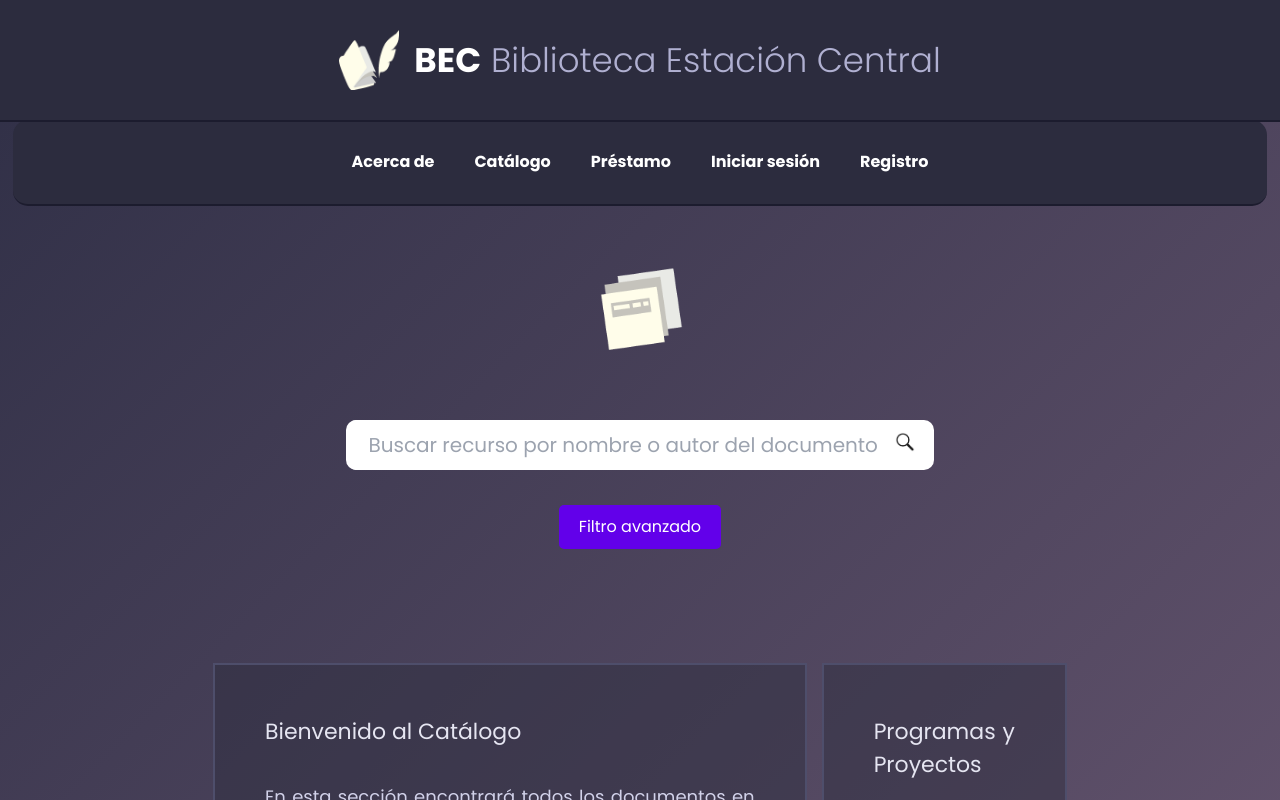
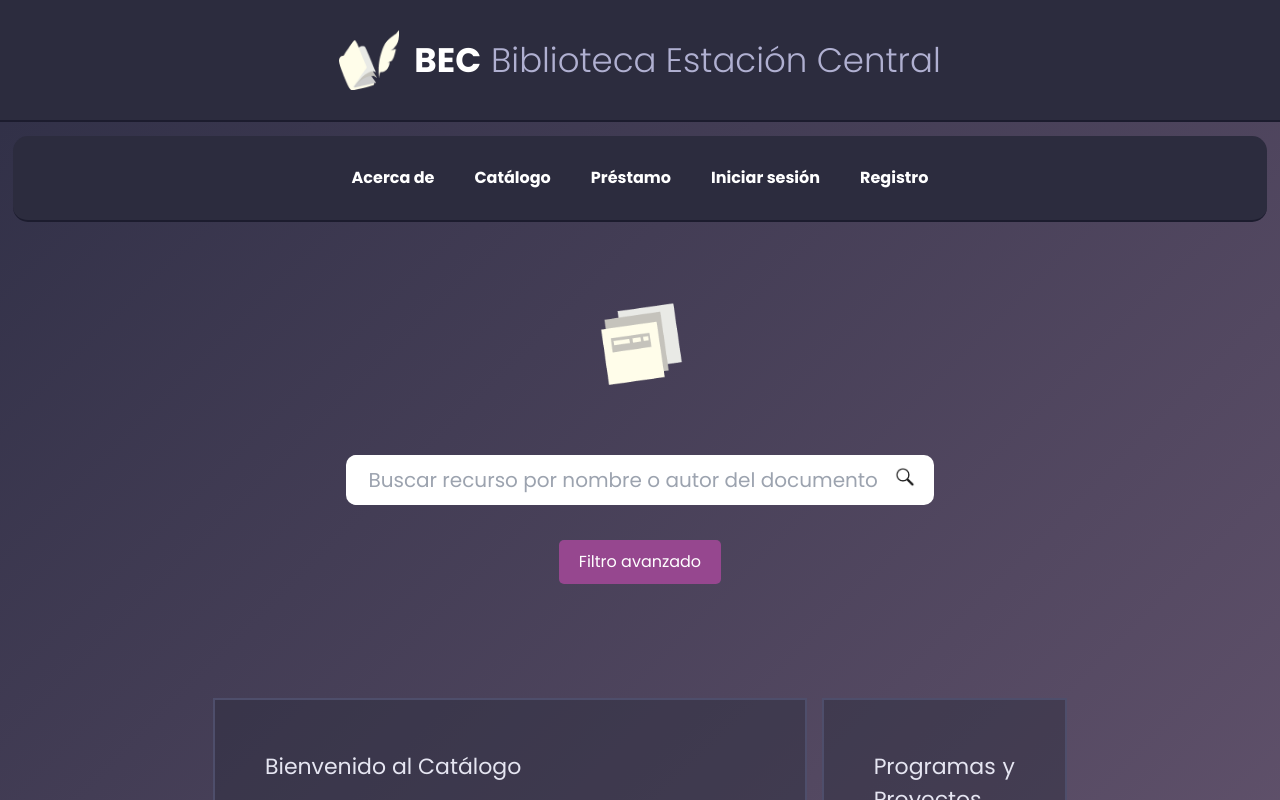
Before and after one commit to julianescobarlvarez/App-Web-BEC, a React (Vite) app in the folder frontend/: page /catalogo in a window 1280 px wide. Shown: the top 800 px of the page. Built offline with nearby package versions, Linux system fonts and the light colour scheme.

Commit message:
Últimos cambios en Pagcatalogo y relacionados

```diff
--- a/frontend/src/estilos/PagCatalogo.css
+++ b/frontend/src/estilos/PagCatalogo.css
@@ -1,3 +1,34 @@
+/* Navegación en catálogo */
+.nav-catalogo {
+    top: 17%;
+    position: fixed;
+    margin-top: 0px;
+    width: 98%;
+    background-color: #2C2C3E;
+    padding: 30px 0;
+    display: flex;
+    justify-content: center;
+    border-bottom: 2px solid #1C1C2E;
+    margin-bottom: 40px;
+    border-radius: 15px;
+}
+
+/* Imagen debajo del header */
+.imagen-principal-catalogo {
+    margin-top: 265px;
+    width: 100px;
+    margin-bottom: 20px;
+  }
+
+/* Formulario */
+.form-catalogo {
+    padding: 40px;
+    border-radius: 10px;
+    width: 100%;
+    max-width: 668px;
+    margin: 0 auto;
+  }
+
 /**Estilo de la barra de búsquedad*/
 .search-box {
     background: #fff;
@@ -29,15 +60,17 @@
     text-align: center;
 }
 
+/**Estilo del contenedor para mostrar filtro*/
 .filtro-busqueda {
     display: flex;
     align-items: center;
     justify-content: center;
 }
 
+/**Estilo del botón para mostrar filtro*/
 .filtro-busqueda button {
     padding: 10px 20px;
-    background-color: #6200ea;
+    background-color: #96478f;;
     color: white;
     border: none;
     border-radius: 5px;
@@ -45,10 +78,12 @@
     margin-top: 35px;
 }
 
+/**Estilo del botón para mostrar filtro al pasar el cursor*/
 .filtro-busqueda button:hover {
-    background-color: #3700b3;
+    background-color: #582864;
 }
 
+/**Estilo del contenedor del filtro*/
 .filtro-oculto {
     background-color: #2c2c3e7a;
     border: 2px solid #4E4E6B;
@@ -58,23 +93,29 @@
     overflow: hidden;
 }
 
+/**Estilo del contenedor del filtro respecto a las selecciones*/
 .filtro-oculto select{
     color: black;
     border-radius: 5px;
     margin-bottom: 15px;
+    width: 200px;
 }
 
+/**Estilo del contenedor del filtro respecto a la fecha*/
 .filtro-oculto input{
     color: black;
     border-radius: 5px;
+    width: 200px;
 }
 
+/**Estilo del contenedor del filtro cuando es mostrado*/
 .filtro-oculto.show {
     opacity: 1;
     height: auto; /* Asegúrate de que el contenido se ajuste */
     transition: opacity 0.3s ease;
 }
 
+/**Estilo del contenedor del filtro cuando desaparece*/
 .filtro-oculto.hide {
     opacity: 0;
     height: 0;
@@ -82,6 +123,36 @@
     color: #2c2c3e7a;
 }
 
+/**Estilo del contenedor del botón de aplicar filtro*/
+.aplicar-filtro {
+    display: flex;
+    align-items: center;
+    justify-content: end;
+}
+
+/**Estilo del botón de aplicar filtro*/
+.aplicar-filtro button {
+    padding: 10px 20px;
+    background-color: #96478f;
+    color: white;
+    border: none;
+    border-radius: 5px;
+    cursor: pointer;
+    margin-top: 20px;
+}
+
+/**Estilo del boton de aplicar filtro al pasar el cursor*/
+.aplicar-filtro button:hover {
+    padding: 10px 20px;
+    background-color: #582864;
+    color: white;
+    border: none;
+    border-radius: 5px;
+    cursor: pointer;
+    margin-top: 20px;
+}
+
+/**Estilo del título del parrafo del catálogo*/
 .catalogo-title {
     font-size: 22px;
     text-align: justify;
@@ -89,8 +160,9 @@
     max-width: 600px;
     line-height: 1.5;
     color: #e5e5f1;
-  }
+}
 
+/**Estilo del párrafo izquierdo*/
 .parrafos {
     background-color: #2c2c3e7a;
     border: 2px solid #4E4E6B;
@@ -100,7 +172,7 @@
     line-height: 1.5;
     color: #D1D1E9;
 }
-
+/**Estilo del párrafo derecho*/
 .parrafos2 {
     background-color: #2c2c3e7a;
     border: 2px solid #4E4E6B;
@@ -111,17 +183,19 @@
     color: #D1D1E9;
 }
 
+/**Estilo del contenedor de los 2 párrafos*/
 .contenedor-parrafos-catalogo {
     display: flex;
-    /*justify-content: space-between; Opcional, ajusta el espacio entre los divs */
     width: 70%;
     gap: 15px;
 }
 
+/**Estilo del contenedor de los 2 párrafos respecto al párrafo*/
 .contenedor-parrafos-catalogo p{
     text-align: justify;
 }
 
+/**Estilo del contenedor de los 2 párrafos respecto a la lista desordenada*/
 .contenedor-parrafos-catalogo ul{
     text-align: justify;
     list-style-type: disc;
--- a/frontend/src/paginas/PagCatalogo.jsx
+++ b/frontend/src/paginas/PagCatalogo.jsx
@@ -1,25 +1,35 @@
 import { useForm } from 'react-hook-form';
 import { useState } from 'react'
+import { Link } from 'react-router-dom';
 import '../estilos/estilillo.css';
 import '../estilos/PagCatalogo.css';
 import imagenRegistro from '../assets/logo.png';
 import iconoLupa from '../assets/icono_lupa.png';
 import imagenCatalogo from '../assets/catalogo.png';
-import { Link } from 'react-router-dom';
 
 function PagCatalogo(){
     //Funciones del UseForm y UseState
-    const {register, handleSubmit} = useForm();
-    const [esVisible, setEsVisible] = useState(false);
+    const {register, handleSubmit, reset} = useForm();//estado del formulario
+    const [esVisible, setEsVisible] = useState(false);//estado de visibilidad del filtro
 
     //Función para la visibilidad del filtro
     const alternarDiv = () => {
-        setEsVisible(!esVisible);
+        setEsVisible(prev => {
+            // Si se cierra el filtro, se restablece el valor por defecto del select
+            if (prev) {
+                reset({
+                    recursoSeleccionado: '',
+                    idiomaSeleccionado:'',
+                    fechaPublicacionSeleccionada: ''
+                    });
+            }
+            return !prev;
+          });
     };
 
     //Función para captar los datos ingresados por el usuario y utilizarlos posteriormente
     const onSubmit = (data) => {
-        console.log(data.documento);
+        console.log(data);//Los datos ingresados se visualizan por consola
     };
 
     return(
@@ -34,7 +44,6 @@ function PagCatalogo(){
                     </h1>
                 </div>
             </header>
-
             {/* Navegación */}
             <nav className="nav-catalogo">
                 <Link to="/" className="nav-link">Acerca de</Link>
@@ -43,29 +52,32 @@ function PagCatalogo(){
                 <Link to="/login" className="nav-link">Iniciar sesión</Link>
                 <Link to="/registro" className="nav-link">Registro</Link>
             </nav>
-
             {/* Imagencilla */}
             <img src={imagenCatalogo} alt="imagen catalogo" className="imagen-principal-catalogo"/>
             <div className='form-catalogo'>
                 <form onSubmit={handleSubmit(onSubmit)}>
                     <div className='search-box'>
-                        {/*Campo de texto para el nombre del documento */}
+                        {/*Campo de texto para el nombre o autor del documento */}
                         <input
                             type="text"
-                            {...register("documento", { required: true })}
+                            {...register("nombreOAutor", { required: true })}
                             placeholder='Buscar recurso por nombre o autor del documento'
                             autoComplete='off'
                         />
+                        {/*Boton con imagen de lupa para ingresar los datos actuales*/}
                         <button type="submit" className='boton-lupa'>
                             <img src={iconoLupa} width="20px" />
                         </button>
                     </div>
                     <div className='filtro-busqueda'>
-                        <button type="submit" onClick={alternarDiv}>
+                        {/*Boton para mostrar y ocultar el filtro*/}
+                        <button type="button" onClick={alternarDiv}>
                             Filtro {esVisible ? 'simple' : 'avanzado'}
                         </button>
                     </div>
+                    {/*Filtro activado con criterios de búsqueda*/}
                     <div className={`filtro-oculto ${esVisible ? 'show' : 'hide'}`}>
+                        {/*Lista desplegable para elegir criterio por categoría*/}
                         <p>Tipo de recurso: </p>
                         <select {...register('recursoSeleccionado')} defaultValue="">
                             <option value="">Todos los recursos</option>
@@ -76,22 +88,31 @@ function PagCatalogo(){
                             <option value="relato">Relatos</option>
                             <option value="audio">Recursos de audio</option>
                         </select>
+                        {/*Lista desplegable para elegir criterio por idioma*/}
                         <p>Idioma</p>
                         <select {...register('idiomaSeleccionado')} defaultValue="">
                             <option value="">Cualquier idioma</option>
                             <option value="español">Español</option>
                             <option value="ingles">Ingles</option>
                         </select>
+                        {/*Fecha para elegir criterio por fecha de publicación*/}
                         <p>Fecha de publicación</p>
                         <input
                             type="date"
-                            {...register('selectedDate')} // Aquí puedes agregar validaciones si lo deseas
+                            {...register('fechaPublicacionSeleccionada')} // Aquí puedes agregar validaciones si lo deseas
                         />
+                        {/*Boton para aplicar los criterios del filtro*/}
+                        <div className='aplicar-filtro'>
+                            <button type="submit">
+                                Aplicar filtro
+                            </button>
+                        </div>
                     </div>
                 </form>
             </div>
             <div className='contenedor-parrafos-catalogo'>
                 <div className='parrafos'>
+                    {/*Div donde está un parrafo con una bienvenida al catálogo*/}
                     <h2 className="catalogo-title">
                         Bienvenido al Catálogo
                     </h2>
@@ -106,6 +127,7 @@ function PagCatalogo(){
                     </p>
                 </div>
                 <div className='parrafos2'>
+                    {/*Div donde se muestran diversos programas disponibles de la biblioteca*/}
                     <h2 className="catalogo-title">
                         Programas y Proyectos
                     </h2>
```
